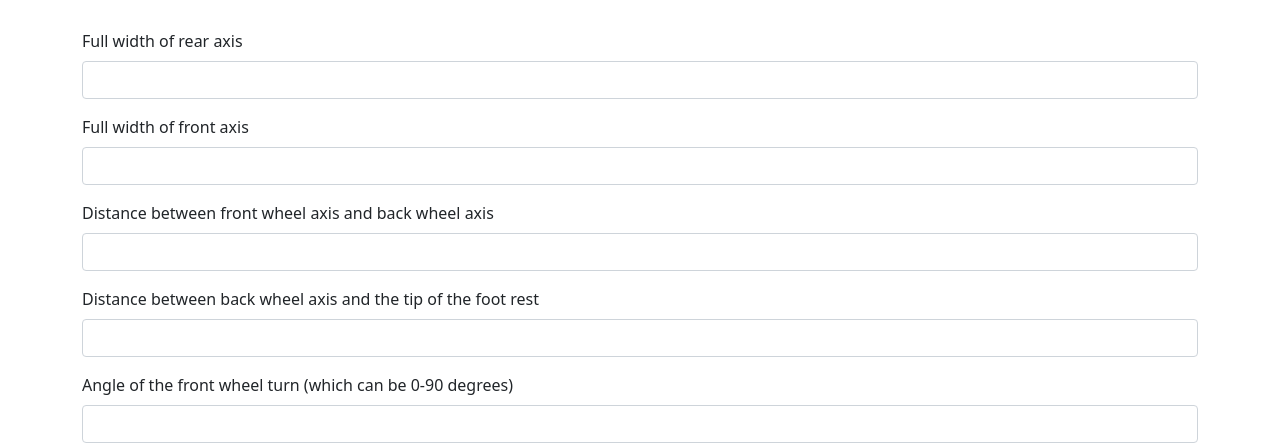
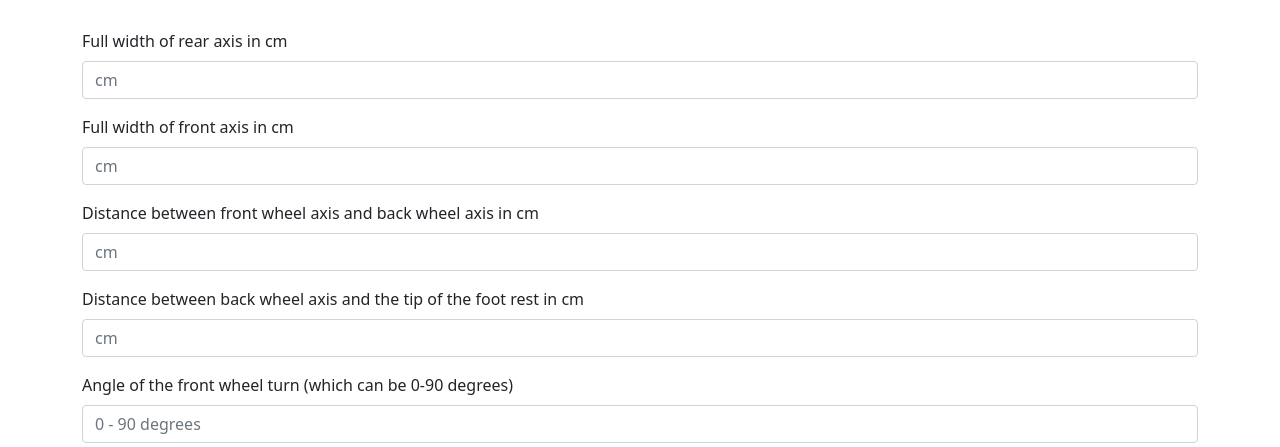
Before and after one commit to Richardaeld/Hackathaon-trust-in-soda-team-2, a plain HTML site: page index.html in a window 1280 px wide. Shown: the part 518-965 px from the top of the page. Drawn offline with nearby package versions, Linux system fonts and the light colour scheme.

Commit message:
Add placeholders to inform the users about the measures

```diff
--- a/index.html
+++ b/index.html
@@ -82,36 +82,36 @@
     <div class="container mb-5">
 
       <div id="div-width-back-axis" class="mb-3">
-        <label for="input-width-back-axis" class="form-label">Full width of rear axis</label>
-        <input type="text" class="form-control" id="input-width-back-axis" name="width-back-axis">
+        <label for="input-width-back-axis" class="form-label">Full width of rear axis in cm</label>
+        <input type="text" class="form-control" id="input-width-back-axis" name="width-back-axis" placeholder="cm">
         <div id="help-width-back-axis" class="form-text my-invisible"></div>
       </div>
 
       <div id="div-width-front-axis" class="mb-3">
-        <label for="input-width-front-axis" class="form-label">Full width of front axis</label>
-        <input type="text" class="form-control" id="input-width-front-axis" name="width-front-axis">
+        <label for="input-width-front-axis" class="form-label">Full width of front axis in cm</label>
+        <input type="text" class="form-control" id="input-width-front-axis" name="width-front-axis" placeholder="cm">
         <div id="help-width-front-axis" class="form-text my-invisible"></div>
       </div>
 
       <div id="div-between-front-and-back-axis" class="mb-3">
         <label for="input-between-front-and-back-axis" class="form-label">Distance between front wheel axis and back
-          wheel axis</label>
+          wheel axis in cm</label>
         <input type="text" class="form-control" id="input-between-front-and-back-axis"
-          name="between-front-and-back-axis">
+          name="between-front-and-back-axis" placeholder="cm">
         <div id="help-between-front-and-back-axis" class="form-text my-invisible"></div>
       </div>
 
       <div id="div-back-axis-to-footrest" class="mb-3">
         <label for="input-back-axis-to-footrest" class="form-label">Distance between back wheel axis and the tip of the
-          foot rest</label>
-        <input type="text" class="form-control" id="input-back-axis-to-footrest" name="back-axis-to-footrest">
+          foot rest in cm</label>
+        <input type="text" class="form-control" id="input-back-axis-to-footrest" name="back-axis-to-footrest" placeholder="cm">
         <div id="help-back-axis-to-footrest" class="form-text my-invisible"></div>
       </div>
 
       <div id="div-turn-degree-front" class="mb-3">
         <label for="input-turn-degree-front" class="form-label">Angle of the front wheel turn (which can be 0-90
           degrees)</label>
-        <input type="text" class="form-control" id="input-turn-degree-front" name="turn-degree-front">
+        <input type="text" class="form-control" id="input-turn-degree-front" name="turn-degree-front" placeholder="0 - 90 degrees">
         <div id="help-turn-degree-front" class="form-text my-invisible"></div>
       </div>
 
```
